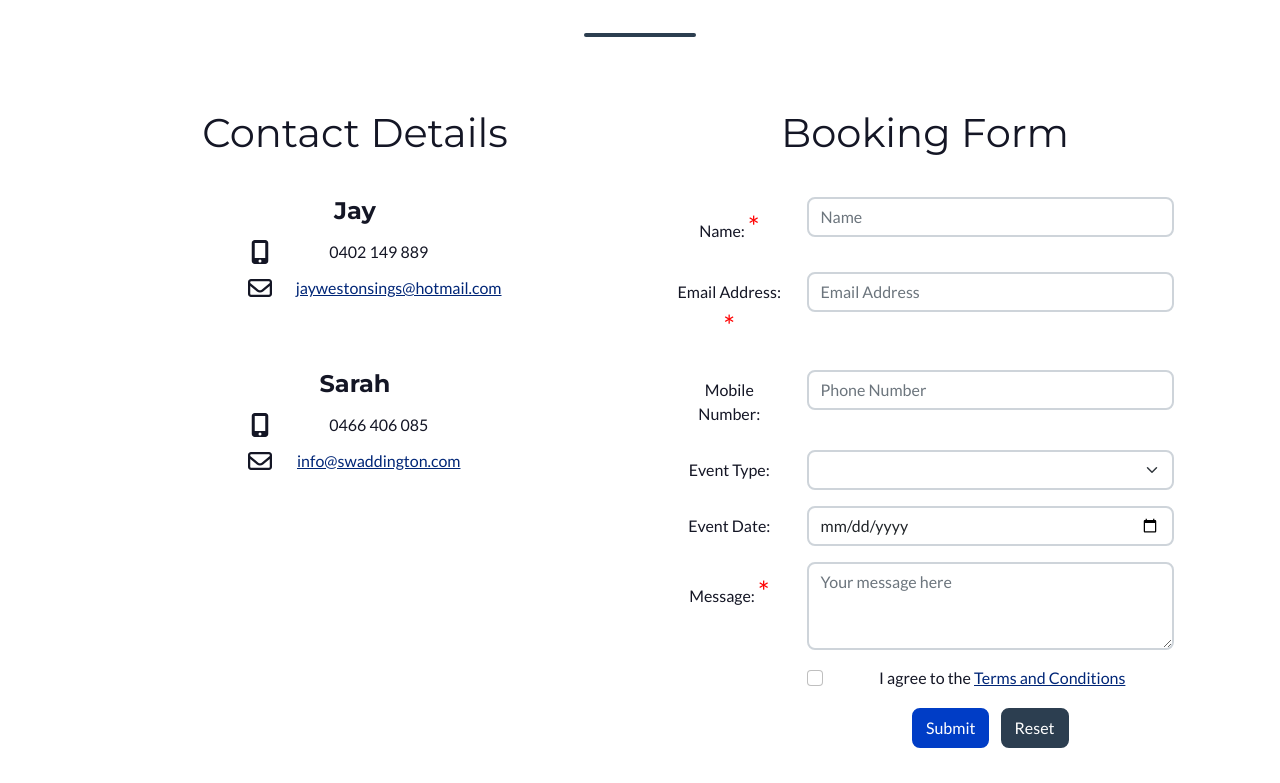
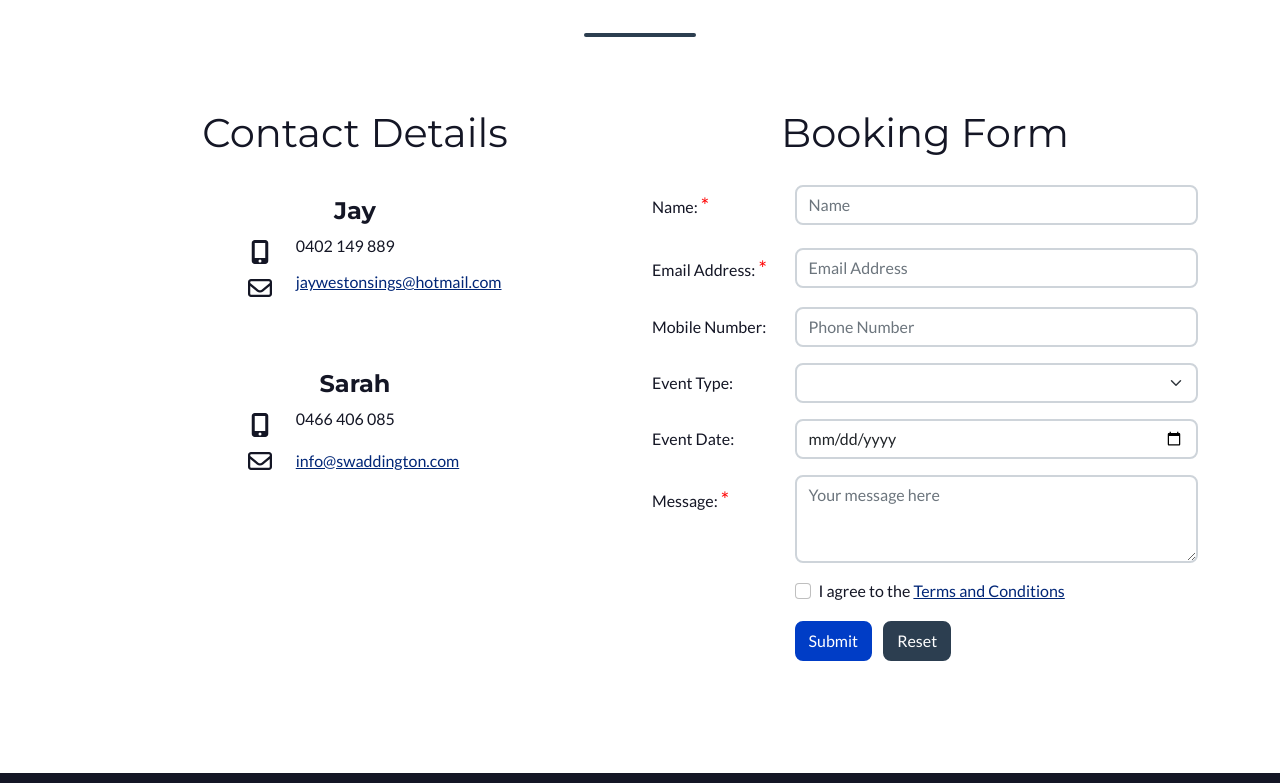
Before and after one commit to james-320/crescendoduo.com, a plain HTML site: page index.html in a window 1280 px wide. Shown: the part 2677-3460 px from the top of the page. Drawn offline with nearby package versions, Linux system fonts and the light colour scheme.

Commit message:
minor contact formatting changes

```diff
--- a/css/custom.css
+++ b/css/custom.css
@@ -2,7 +2,7 @@
 
 red {
     color: red;
-    font-size: calc(1.3rem + 0.6vw) !important;
+    font-size: 1.3rem !important;
 }
 
 .bg-gradient {
--- a/index.html
+++ b/index.html
@@ -163,20 +163,20 @@
                 <div class="divider-custom">
                     <div class="divider-custom-line mb-5"></div>
                 </div>
-                <div class="row text-center">
+                <div class="row">
                     <!-- Contact Details -->
                     <div class="col-lg-6 justify-items-center">
                         <h1 class="text-center display-6 pb-3">Contact Details</h1>
-                        <div class="row align-items-center justify-content-md-center">
+                        <div class="row text-center justify-content-md-center">
                             <h4 class="pt-3">Jay</h4>
                             <div class="col-1 fs-4 text-center">
                                 <i class="fa-solid fa-mobile-screen-button"></i>
                             </div>
-                            <div class="col-4">
+                            <div class="col-4 text-start">
                                 0402 149 889
                             </div>
                         </div>
-                        <div class="row align-items-center justify-content-md-center mb-5">
+                        <div class="row text-center justify-content-md-center mb-5">
                             <div class="col-1 fs-4 text-center justify-content-md-center">
                                 <i class="fa-regular fa-envelope"></i>
                             </div>
@@ -184,12 +184,12 @@
                                 <a href="mailto:jaywestonsings@hotmail.com">jaywestonsings@hotmail.com</a>
                             </div>
                         </div>
-                        <div class="row align-items-center justify-content-md-center">
+                        <div class="row text-center justify-content-md-center">
                             <h4 class="pt-3">Sarah</h4>
                             <div class="col-1 fs-4 text-center">
                                 <i class="fa-solid fa-mobile-screen-button"></i>
                             </div>
-                            <div class="col-4">
+                            <div class="col-4 text-start">
                                 0466 406 085
                             </div>
                         </div>
@@ -205,27 +205,26 @@
                     <!-- Booking Form -->
                     <div class="col-lg-6">
                         <h1 class="text-center display-6 pb-3" id="bookingForm">Booking Form</h1>
-                        <div class="m-4">
                         <form class="needs-validation" name="contact" method="POST" data-netlify="true" value="New enquiry from %{siteName} (%{submissionId})" novalidate>
-                                <div class="row mb-3">
+                            <div class="row mb-3 align-items-center">
                                 <label class="col-sm-3 col-form-label" for="name">Name: <red>*</red></label>
                                 <div class="col-sm-9">
                                     <input type="text" name="name" class="form-control" id="name" placeholder="Name" required>
                                 </div>
                             </div>
-                                <div class="row mb-3">
+                            <div class="row mb-3 align-items-center">
                                 <label class="col-sm-3 col-form-label" for="emailAddress">Email Address: <red>*</red></label>
                                 <div class="col-sm-9">
                                     <input type="email" name="email" class="form-control" id="emailAddress" placeholder="Email Address" required>
                                 </div>
                             </div>
-                                <div class="row mb-3">
+                            <div class="row mb-3 align-items-center">
                                 <label class="col-sm-3 col-form-label" for="phoneNumber">Mobile Number:</label>
                                 <div class="col-sm-9">
                                     <input type="number" name="phoneNumber" class="form-control" id="phoneNumber" placeholder="Phone Number">
                                 </div>
                             </div>
-                                <div class="row mb-3">
+                            <div class="row mb-3 align-items-center">
                                 <label class="col-sm-3 col-form-label">Event Type:</label>
                                 <div class="col-sm-9">
                                     <select name="eventType" class="form-select">
@@ -240,19 +239,19 @@
                                     </select>
                                 </div>
                             </div>
-                                <div class="row mb-3">
+                            <div class="row mb-3 align-items-start">
                                 <label class="col-sm-3 col-form-label" for="eventDate">Event Date:</label>
                                 <div class="col-sm-9">
                                     <input type="date" name="eventDate" class="form-control" id="eventDate">
                                 </div>
                             </div>
-                                <div class="row mb-3">
+                            <div class="row mb-3 align-items-start">
                                 <label class="col-sm-3 col-form-label" for="message">Message: <red>*</red></label>
                                 <div class="col-sm-9">
                                     <textarea rows="3" name="message" class="form-control" id="message" placeholder="Your message here" required></textarea>
                                 </div>
                             </div>
-                                <div class="row mb-3">
+                            <div class="row mb-3 align-items-start">
                                 <div class="col-sm-9 offset-sm-3">
                                     <div class="form-check">
                                         <input class="form-check-input" type="checkbox" id="checkAgree" value="agree" required>
@@ -260,14 +259,13 @@
                                     </div>
                                 </div>
                             </div>
-                                <div class="row mb-3">
+                            <div class="row mb-3 align-items-start">
                                 <div class="col-sm-9 offset-sm-3">
                                     <input type="submit" class="btn btn-primary" value="Submit">
                                     <input type="reset" class="btn btn-secondary ms-2" value="Reset">
                                 </div>
                             </div>
                         </form>
-                        </div>
                     </div>
                 </div>
             </div>
```
Lines whose indentation alone changed are shown as unchanged.
